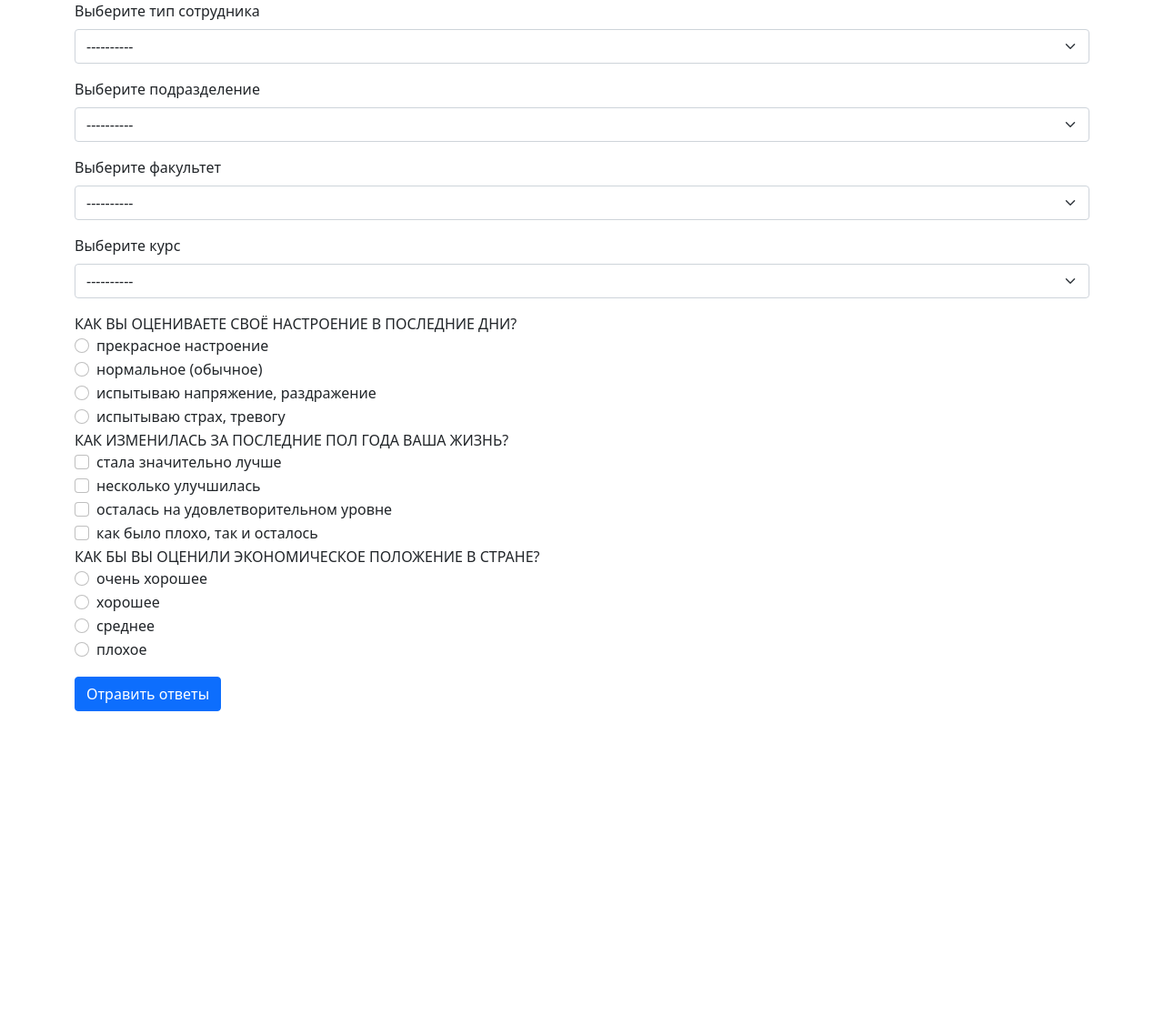
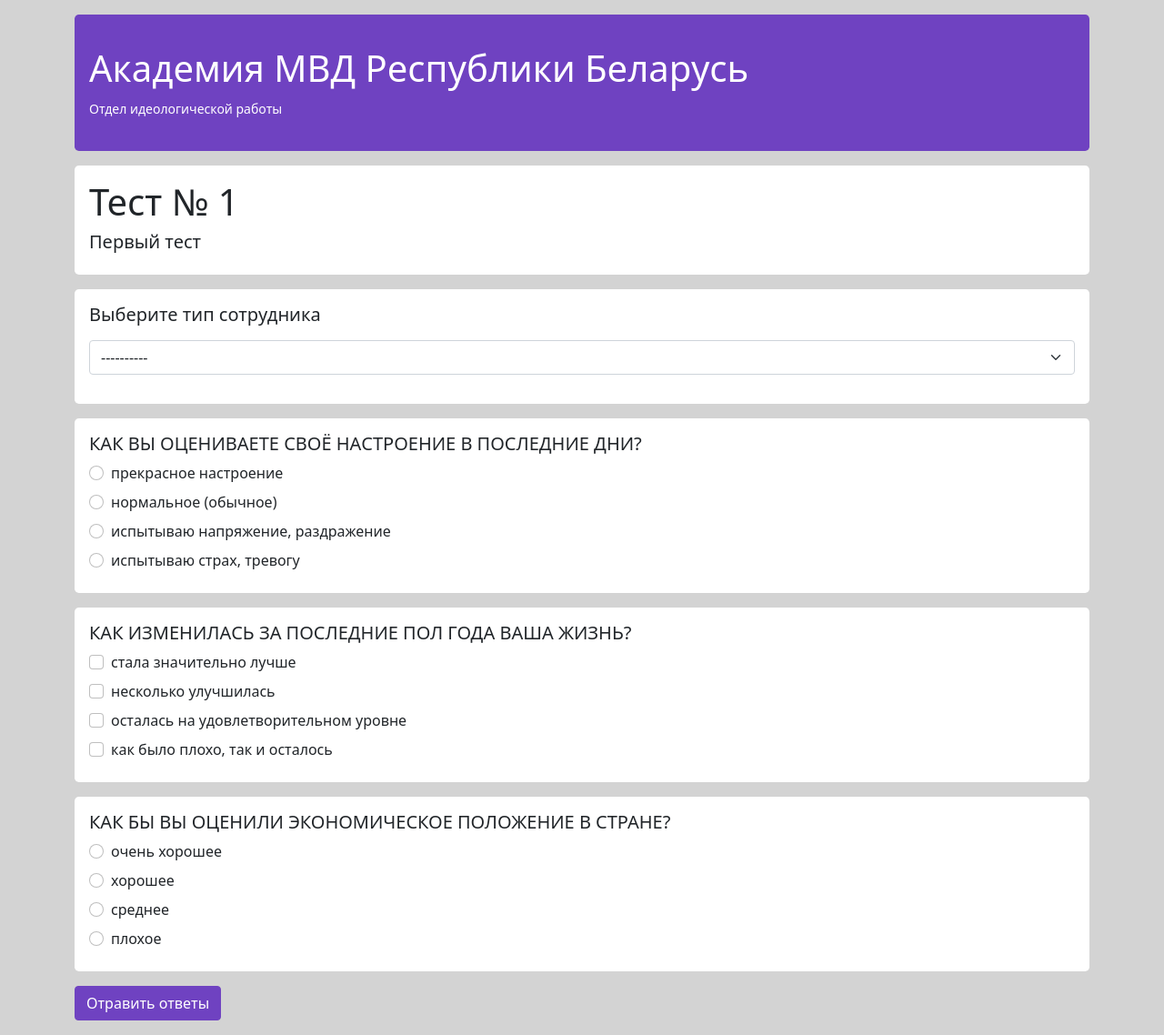
Before and after one commit to levenkoevgeny/oir, a Django app: page /tests/running/4 in a window 1280 px wide. Shown: the whole page at 91% size. Before the commit the page ends 782 px from the top, so only its background shows below. Run offline with Django 4.2, Linux system fonts and the light colour scheme; data comes from the database, SQL or seed files in the repository; both versions use the stored data as it was after the commit.

Commit message:
home 18.06.2022 Finish core

```diff
--- a/templates/base.html
+++ b/templates/base.html
@@ -8,18 +8,35 @@
 
     <!-- Bootstrap CSS -->
 
-    <link href="https://cdn.jsdelivr.net/npm/bootstrap@5.1.3/dist/css/bootstrap.min.css" rel="stylesheet" integrity="sha384-1BmE4kWBq78iYhFldvKuhfTAU6auU8tT94WrHftjDbrCEXSU1oBoqyl2QvZ6jIW3" crossorigin="anonymous">
+    <link href="https://cdn.jsdelivr.net/npm/bootstrap@5.1.3/dist/css/bootstrap.min.css" rel="stylesheet"
+          integrity="sha384-1BmE4kWBq78iYhFldvKuhfTAU6auU8tT94WrHftjDbrCEXSU1oBoqyl2QvZ6jIW3" crossorigin="anonymous">
+
+    <style>
+        .text-white {
+            color: white;
+        !important;
+        }
+
+        body {
+            background-color: lightgray;
+        !important;
+        }
+    </style>
+
 
     {% block css %}{% endblock %}
-    <link rel="shortcut icon" href="{% static 'images/favicon.ico' %}" />
+    <link rel="shortcut icon" href="{% static 'images/favicon.ico' %}"/>
     <title>{% block title %}{% endblock %}</title>
 </head>
 <body>
 {#{% include 'testing/navs/nav.html' %}#}
 
 {% block content %}{% endblock %}
-
- <script src="https://cdn.jsdelivr.net/npm/bootstrap@5.1.3/dist/js/bootstrap.bundle.min.js" integrity="sha384-ka7Sk0Gln4gmtz2MlQnikT1wXgYsOg+OMhuP+IlRH9sENBO0LRn5q+8nbTov4+1p" crossorigin="anonymous"></script>
+<script src="https://code.jquery.com/jquery-3.6.0.js" integrity="sha256-H+K7U5CnXl1h5ywQfKtSj8PCmoN9aaq30gDh27Xc0jk="
+        crossorigin="anonymous"></script>
+<script src="https://cdn.jsdelivr.net/npm/bootstrap@5.1.3/dist/js/bootstrap.bundle.min.js"
+        integrity="sha384-ka7Sk0Gln4gmtz2MlQnikT1wXgYsOg+OMhuP+IlRH9sENBO0LRn5q+8nbTov4+1p"
+        crossorigin="anonymous"></script>
 
 {% block js %}{% endblock %}
 </body>
--- /dev/null
+++ b/test_data/static/test_data/js/test_running_UI.js
@@ -0,0 +1,20 @@
+const EMPLOYEE_KIND_CADET = 1
+const EMPLOYEE_KIND_PPS = 2
+
+
+$("#employee_kind_id").change(function () {
+
+    $("#cadet_data_div_id, #subdivision_div_id").css("display", "none");
+    $("#subdivision_id, #faculty_id, #course_id").prop("required", false);
+
+    let selected_id = $(this).val();
+
+    if (selected_id == EMPLOYEE_KIND_CADET) {
+        $("#cadet_data_div_id").css("display", "block");
+        $("#faculty_id, #course_id").prop("required", true);
+    } else if (selected_id == EMPLOYEE_KIND_PPS) {
+        $("#subdivision_div_id").css("display", "block");
+        $("#subdivision_id").prop("required", true);
+    }
+
+});
--- a/test_data/templates/test_data/test_running.html
+++ b/test_data/templates/test_data/test_running.html
@@ -1,25 +1,52 @@
 {% extends 'base.html' %}
 
+{% load static %}
 
 {% block title %}{{ current_test.test_name }}{% endblock %}
 
 {% block content %}
-    <div class="container">
+    <div style="background-color: lightgray; height: 100vh">
+        <div class="container" style="background-color: lightgray;">
+
+            <div style="background-color: #6f42c1; height: 150px;"
+                 class="d-flex align-items-center p-3 my-3 rounded-3 text-white">
+                <img src="" alt="">
+                <div>
+                    <h1>Академия МВД Республики Беларусь</h1>
+                    <small>Отдел идеологической работы</small>
+                </div>
+            </div>
+
+
+            <div class="mt-3">
+                <div style="background-color: white" class="rounded-3 p-3 mb-3">
+                    <h1>{{ current_test.test_name }}</h1>
+                    <h5>{{ current_test.extra_data }}</h5>
+                </div>
+
                 <form action="{% url 'test_data:test_running' current_test.id %}" method="POST">{% csrf_token %}
+
+                    <div style="background-color: white" class="p-3 mb-3 rounded-3">
                         <div class="mb-3">
-                <label class="form-label">Выберите тип сотрудника</label>
-                <select class="form-select" aria-label="Default select example" name="employee_kind" required>
+                            <label class="form-label"><h5>Выберите тип сотрудника</h5></label>
+                            <select class="form-select" aria-label="Default select example" name="employee_kind"
+                                    id="employee_kind_id"
+                                    required>
                                 <option selected value="">----------</option>
                                 {% for employee_kind in employee_kinds %}
                                     <option value="{{ employee_kind.id }}">{{ employee_kind.employee_kind }}</option>
                                 {% endfor %}
                             </select>
                         </div>
+                    </div>
 
 
+                    <div style="background-color: white; display: none;" class="p-3 mb-3 rounded-3"
+                         id="subdivision_div_id">
                         <div class="mb-3">
-                <label for="exampleInputEmail1" class="form-label">Выберите подразделение</label>
-                <select class="form-select" aria-label="Default select example" name="subdivision">
+                            <label for="exampleInputEmail1" class="form-label"><h5>Выберите подразделение</h5></label>
+                            <select class="form-select" aria-label="Default select example" name="subdivision"
+                                    id="subdivision_id">
                                 <option selected value="">----------</option>
                                 {% for subdivision in subdivision_list %}
                                     <option value="{{ subdivision.id }}">{{ subdivision.subdivision_name }}</option>
@@ -27,34 +54,49 @@
                             </select>
                         </div>
 
+                    </div>
 
+
+                    <div style="background-color: white; display: none;" class="p-3 mb-3 rounded-3"
+                         id="cadet_data_div_id">
+                        <div class="row">
+                            <div class="col-md-6">
                                 <div class="mb-3">
-                <label for="exampleInputEmail1" class="form-label">Выберите факультет</label>
-                <select class="form-select" aria-label="Default select example" name="faculty">
+                                    <label for="exampleInputEmail1" class="form-label"><h5>Выберите факультет</h5>
+                                    </label>
+                                    <select class="form-select" aria-label="Default select example" name="faculty"
+                                            id="faculty_id">
                                         <option selected value="">----------</option>
                                         {% for faculty in faculties_list %}
                                             <option value="{{ faculty.id }}">{{ faculty.faculty_name }}</option>
                                         {% endfor %}
                                     </select>
                                 </div>
-
+                            </div>
+                            <div class="col-md-6">
                                 <div class="mb-3">
-                <label for="exampleInputEmail1" class="form-label">Выберите курс</label>
-                <select class="form-select" aria-label="Default select example" name="course">
+                                    <label for="exampleInputEmail1" class="form-label"><h5>Выберите курс</h5></label>
+                                    <select class="form-select" aria-label="Default select example" name="course"
+                                            id="course_id">
                                         <option selected value="">----------</option>
                                         {% for course in courses_list %}
                                             <option value="{{ course.id }}">{{ course.course_name }}</option>
                                         {% endfor %}
                                     </select>
                                 </div>
+                            </div>
+                        </div>
+                    </div>
 
                     {% for question in current_test.question_set.all %}
-                {{ question }}<br>
+                        <div style="background-color: white" class="p-3 mb-3 rounded-3">
+                            <h5>{{ question }}</h5>
                             {% if question.has_multiple_choice %}
                                 {% for answer in question.answer_set.all %}
-                        <div class="form-check">
+                                    <div class="form-check my-2">
                                         <input class="form-check-input" type="checkbox"
-                                   name="question_{{ question.id }}_checkbox_{{ forloop.counter0 }}" value="{{ answer.id }}">
+                                               name="question_{{ question.id }}_checkbox_{{ forloop.counter0 }}"
+                                               value="{{ answer.id }}">
                                         <label class="form-check-label" for="flexCheckDefault">
                                             {{ answer }}
                                         </label>
@@ -62,21 +104,31 @@
                                 {% endfor %}
                             {% else %}
                                 {% for answer in question.answer_set.all %}
-                        <div class="form-check">
+                                    <div class="form-check my-2">
                                         <input class="form-check-input" type="radio"
-                                   name="question_{{ question.id }}_radio" value="{{ answer.id }}">
+                                               name="question_{{ question.id }}_radio" value="{{ answer.id }}" required>
                                         <label class="form-check-label">
                                             {{ answer }}
                                         </label>
                                     </div>
+
+
+
                                 {% endfor %}
                             {% endif %}
+                        </div>
+                    {% endfor %}
+                    <button type="submit" class="btn btn-primary mb-3"
+                            style="background-color: #6f42c1; border-color: #6f42c1">Отравить ответы
+                    </button>
+                </form>
+            </div>
 
-            {% endfor %}
-            <button type="submit" class="btn btn-primary mt-3">Отравить ответы</button>
-        </form>
+        </div>
+    </div>
 
 
-    </div>
+{% endblock %}
 
-{% endblock %}
+{% block js %}
+    <script src="{% static 'test_data/js/test_running_UI.js' %}"></script>{% endblock %}
```
Also changed, not shown: test_data/templates/test_data/dashboard/dashboard_test_result.html (+13 -17 lines), db.sqlite3, test_data/migrations/0005_auto_20220618_1213.py (added), test_data/migrations/0006_auto_20220618_1225.py (added), test_data/migrations/0007_auto_20220618_1249.py (added). Lines whose indentation alone changed are shown as unchanged.
